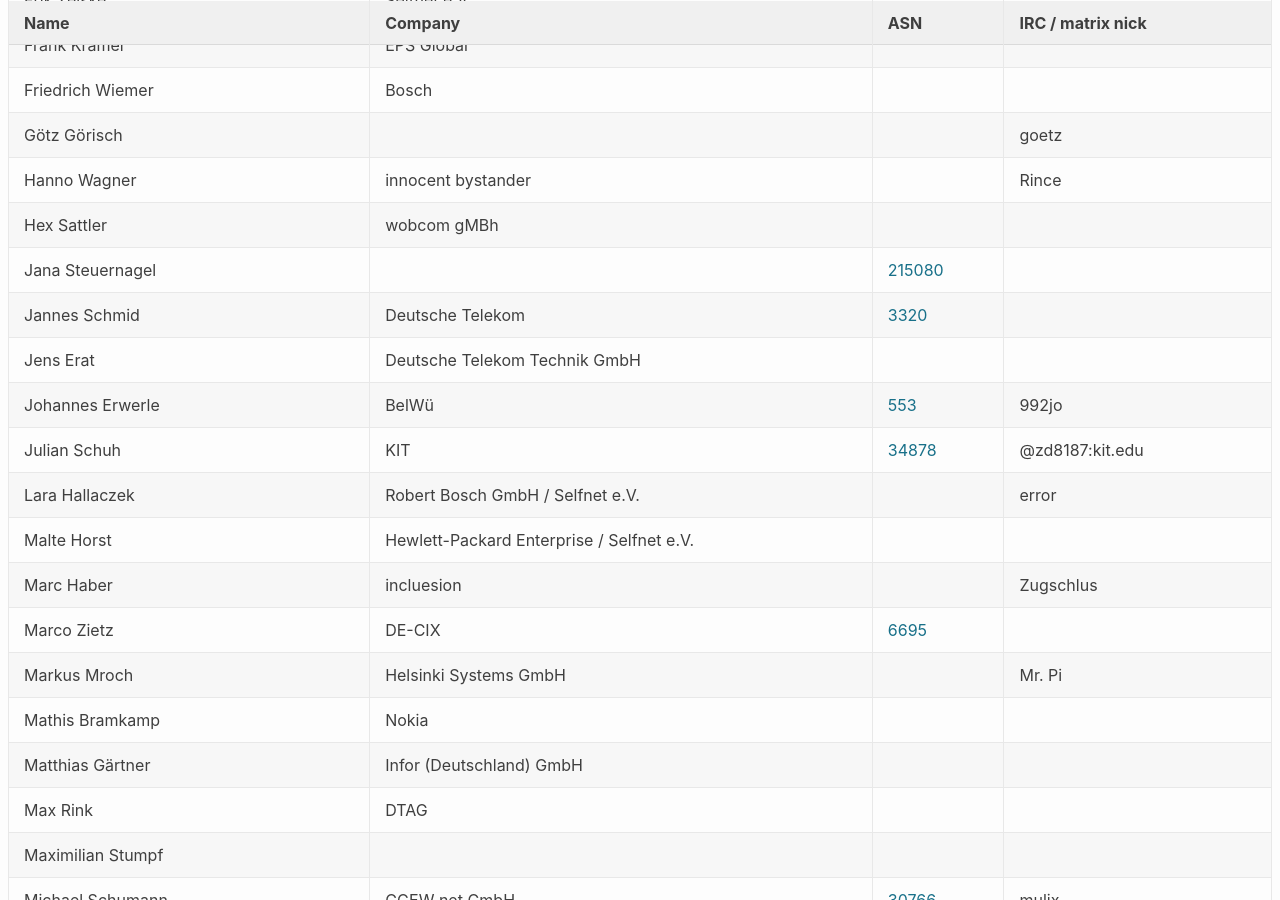
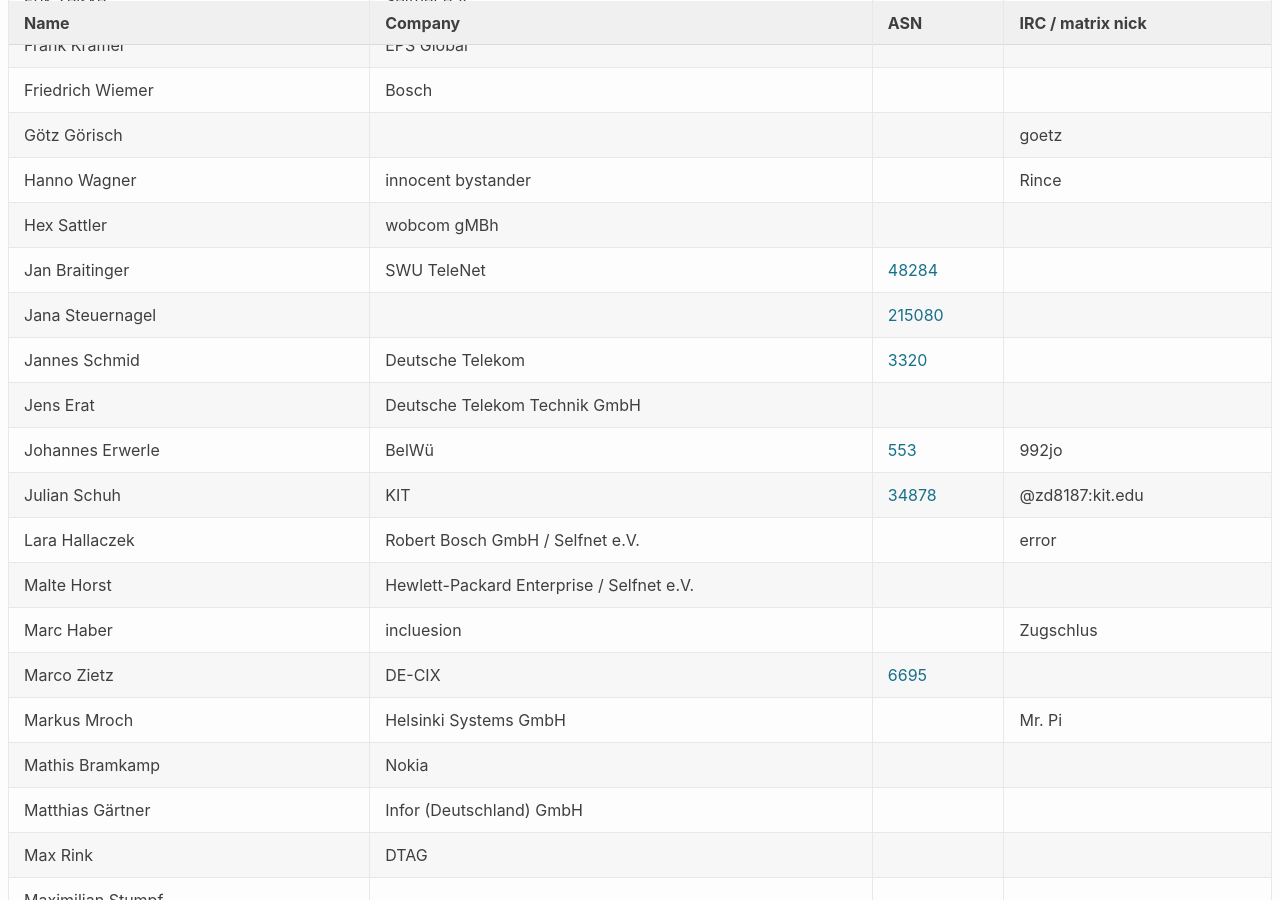
Before and after one commit to denog/pretix-attendeelist, a Jekyll site: the page built from denogmeetup25-06/index.markdown, in a window 1280 px wide and 900 px high, scrolled down 616 px. Built offline with Jekyll 4.4.1, drawn with Linux system fonts in a browser that asks for light colours.

Commit message:
Latest data: Sat Jun 28 22:10:40 UTC 2025

```diff
--- a/_data/attendees_denogmeetup25-06.json
+++ b/_data/attendees_denogmeetup25-06.json
@@ -112,6 +112,12 @@
     "company": null,
     "irc": null,
     "asn": "215080"
+  },
+  {
+    "name": "Jan Braitinger",
+    "company": "SWU TeleNet",
+    "irc": null,
+    "asn": "48284"
   },
   {
     "name": "Jannes Schmid",
```
